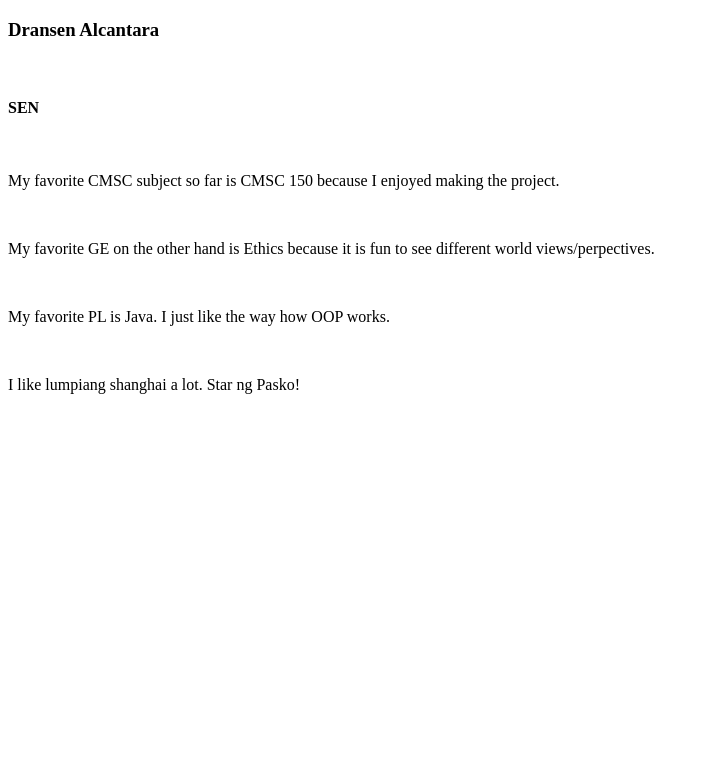
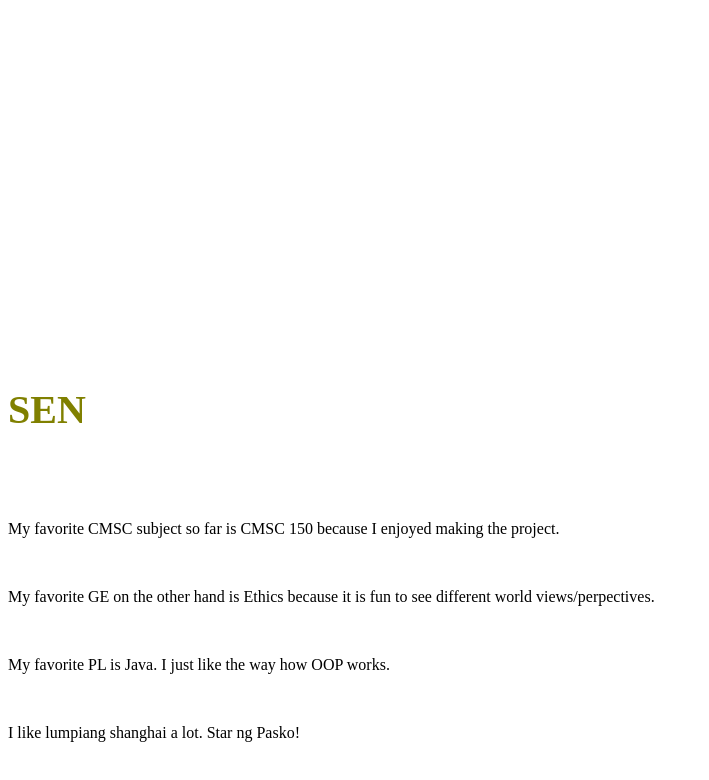
Before and after one commit to Dransen/CMSC100Exer1, a plain HTML site: page index.html in a window 1280 px wide. Shown: the whole page, without its empty margins (0-709 px from the left). Drawn offline with Linux system fonts and the light colour scheme.

Commit message:
edited ref line

```diff
--- a/index.html
+++ b/index.html
@@ -5,7 +5,7 @@
 <html>
 	<head>
 		<title>cmsc100exer1.com</title>
-		<link rel="stylesheet" type="text/css" href="alcantara10.css">
+		<link rel="stylesheet" type="text/css" href="index.css">
 	</head>
 
 	<body>
```
